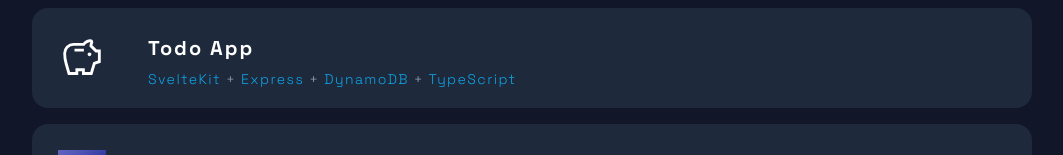
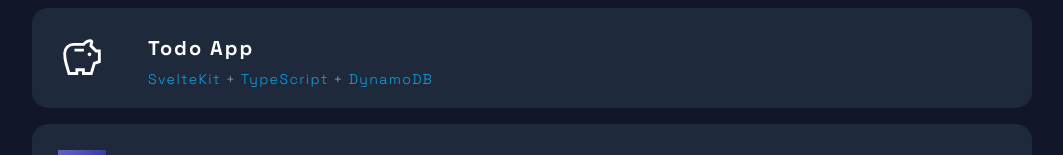
Before and after one commit to reizt/astro-portfolio-site, an Astro site: page /products in a window 1280 px wide. Shown: the part 232-387 px from the top of the page, without its empty margins (108-1171 px from the left). Built offline with nearby package versions, Linux system fonts and the light colour scheme; Astro itself is replaced by a stand-in of ours.

Commit message:
Update todo app url

```diff
--- a/src/pages/products.astro
+++ b/src/pages/products.astro
@@ -4,12 +4,11 @@ import Layout from 'src/layouts/Layout.astro';
 
 const products: Product[] = [
   {
-    href: 'https://todo-app.reizt.dev',
+    href: 'https://todo.reizt.dev',
     iconUrl: '/products/todo-app.svg',
     scale: 0.75,
     name: 'Todo App',
-    description:
-      '<span class="text-blue">SvelteKit</span> + <span class="text-blue">Express</span> + <span class="text-blue">DynamoDB</span> + <span class="text-blue">TypeScript</span>',
+    description: '<span class="text-blue">SvelteKit</span> + <span class="text-blue">TypeScript</span> + <span class="text-blue">DynamoDB</span>',
   },
   {
     href: 'https://tech-accel.vercel.app',
```
